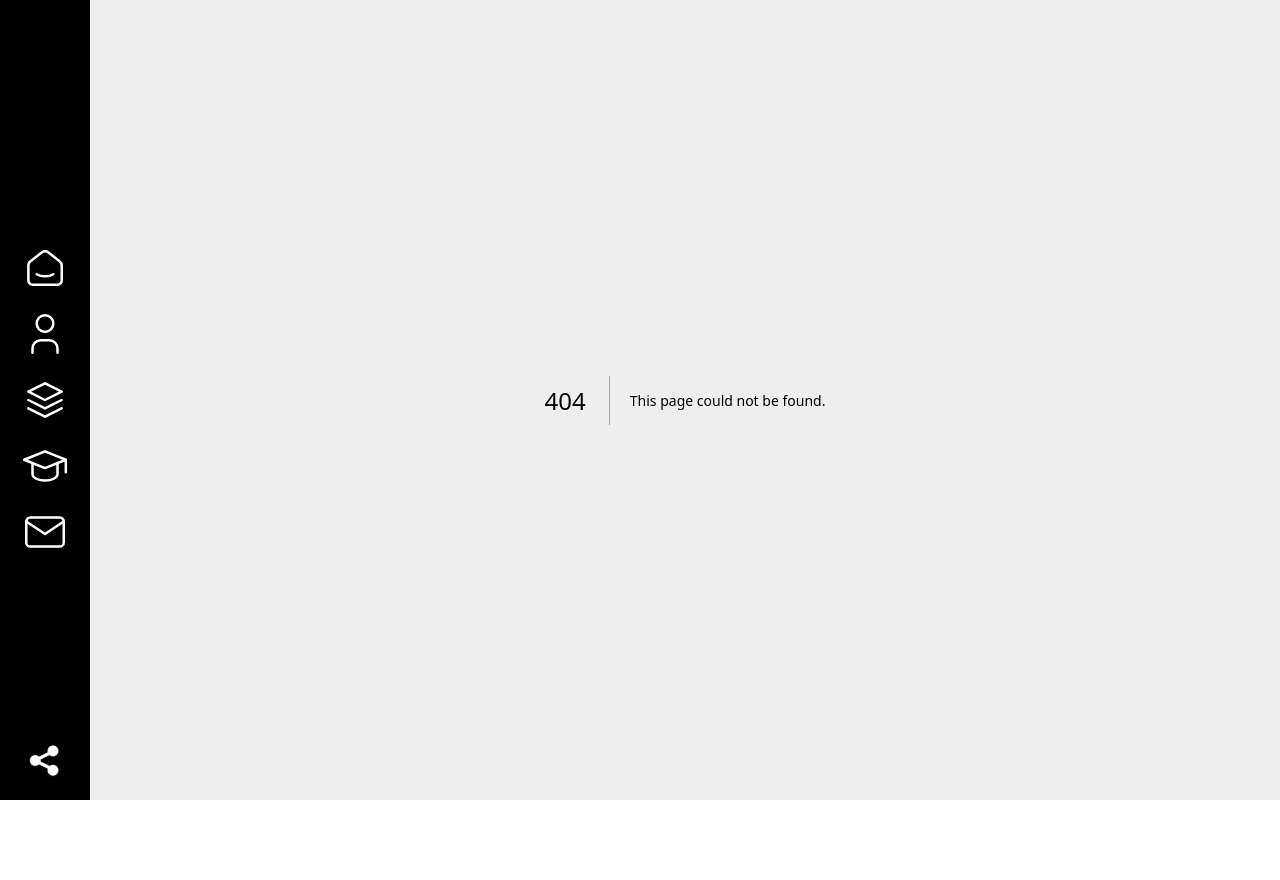
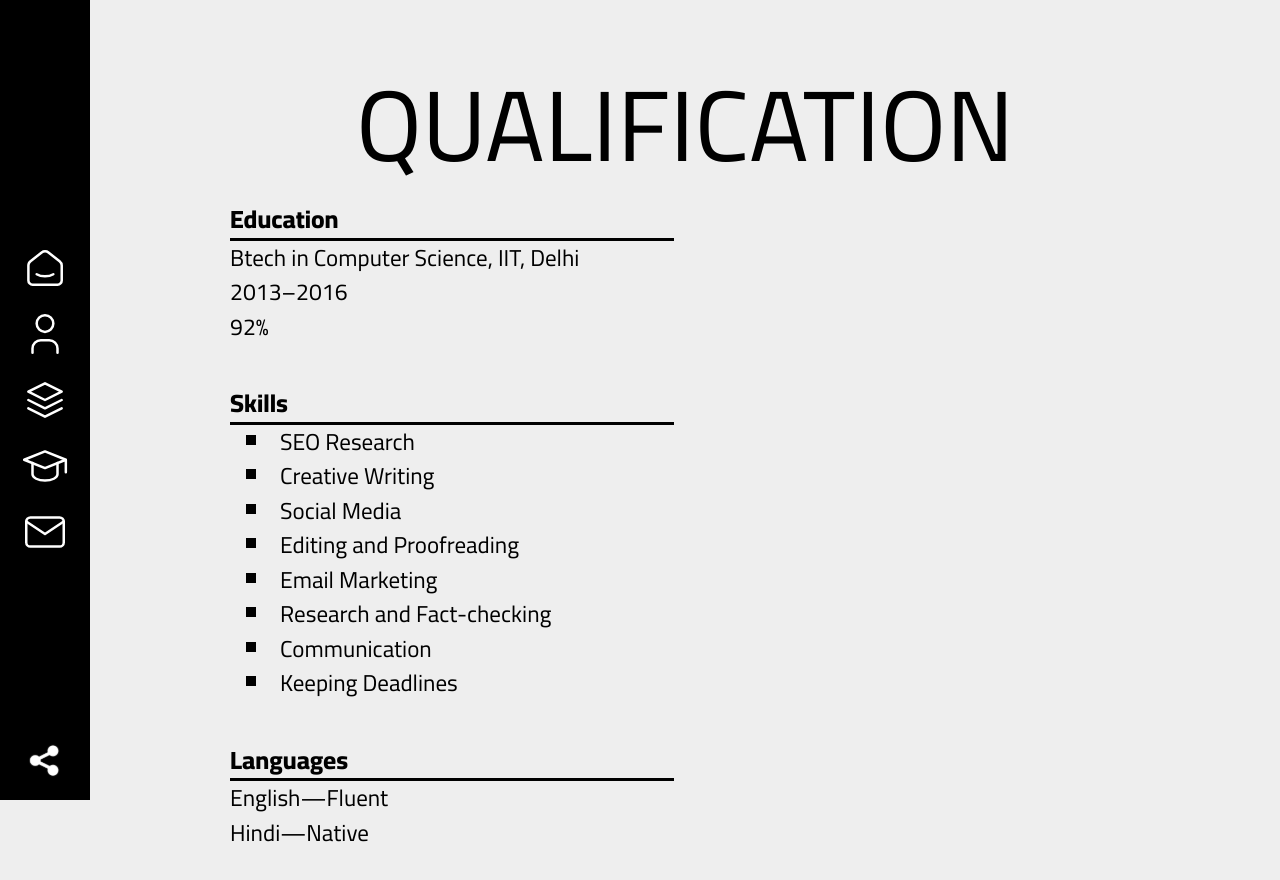
Before and after one commit to hdito/simple-portfolio, a Next.js app: page /qualification in a window 1280 px wide. Before the commit this address had no page. Shown: the top 880 px of the page. Before the commit the page ends 800 px from the top, so only its background shows below. Built offline with nearby package versions, Linux system fonts and the light colour scheme.

Commit message:
Create Qualification page

```diff
--- /dev/null
+++ b/src/pages/qualification.tsx
@@ -0,0 +1,105 @@
+import Head from "next/head";
+import { GetStaticProps } from "next";
+import QualificationStyles from "@/styles/Qualification.module.scss";
+import { cairo } from "@/fonts/cairo";
+
+interface QualificationProps {
+  education: {
+    university: string;
+    period: string;
+    gpa: string;
+  };
+  skills: string[];
+  languages: { language: string; proficiency: string }[];
+}
+
+export default function Qualification({
+  education: { university, period, gpa },
+  skills,
+  languages,
+}: QualificationProps) {
+  return (
+    <>
+      <Head>
+        <title>Qualifiction</title>
+        <meta name="description" content="My qualification" />
+        <meta name="viewport" content="width=device-width, initial-scale=1" />
+        <link rel="icon" href="/favicon.ico" />
+      </Head>
+      <main
+        className={`${cairo.className} ${QualificationStyles.qualification}`}
+      >
+        <h1 className={QualificationStyles.qualification__header}>
+          Qualification
+        </h1>
+        <div
+          className={QualificationStyles["qualification__sections-container"]}
+        >
+          <section className={QualificationStyles.qualification__section}>
+            <h2 className={QualificationStyles.qualification__subheader}>
+              Education
+            </h2>
+            <p>{university}</p>
+            <p>{period}</p>
+            <p>{gpa}</p>
+          </section>
+          <section className={QualificationStyles.qualification__section}>
+            <h2 className={QualificationStyles.qualification__subheader}>
+              Skills
+            </h2>
+            <ul className={QualificationStyles["qualification__skills-list"]}>
+              {skills.map((skill) => (
+                <li
+                  className={
+                    QualificationStyles["qualification__skills-list__item"]
+                  }
+                  key={skill}
+                >
+                  {skill}
+                </li>
+              ))}
+            </ul>
+          </section>
+          <section className={QualificationStyles.qualification__section}>
+            <h2 className={QualificationStyles.qualification__subheader}>
+              Languages
+            </h2>
+            <ul>
+              {languages.map((language) => (
+                <li key={language.language}>
+                  {language.language}—{language.proficiency}
+                </li>
+              ))}
+            </ul>
+          </section>
+        </div>
+      </main>
+    </>
+  );
+}
+
+export const getStaticProps: GetStaticProps<QualificationProps> = () => {
+  return {
+    props: {
+      education: {
+        university: "Btech in Computer Science, IIT, Delhi",
+        period: "2013–2016",
+        gpa: "92%",
+      },
+      skills: [
+        "SEO Research",
+        "Creative Writing",
+        "Social Media",
+        "Editing and Proofreading",
+        "Email Marketing",
+        "Research and Fact-checking",
+        "Communication",
+        "Keeping Deadlines",
+      ],
+      languages: [
+        { language: "English", proficiency: "Fluent" },
+        { language: "Hindi", proficiency: "Native" },
+      ],
+    },
+  };
+};
--- /dev/null
+++ b/src/styles/Qualification.module.scss
@@ -0,0 +1,50 @@
+.qualification {
+  padding: 16px 40px;
+
+  &__header {
+    text-align: center;
+    font-size: 50px;
+    text-transform: uppercase;
+  }
+
+  &__subheader {
+    border-bottom: 3px solid black;
+    width: 280px;
+    font-weight: 800;
+    font-size: 22px;
+  }
+
+  &__section {
+    font-size: 20px;
+  }
+
+  &__skills-list {
+    padding-left: 16px;
+    list-style: square inside;
+  }
+
+  &__sections-container {
+    display: flex;
+    gap: 40px;
+    flex-direction: column;
+  }
+}
+
+@media (min-width: 1280px) {
+  .qualification {
+    padding: 50px 140px;
+
+    &__header {
+      font-size: 100px;
+    }
+
+    &__subheader {
+      width: 444px;
+      font-size: 25px;
+    }
+
+    &__section {
+      font-size: 23px;
+    }
+  }
+}
```
